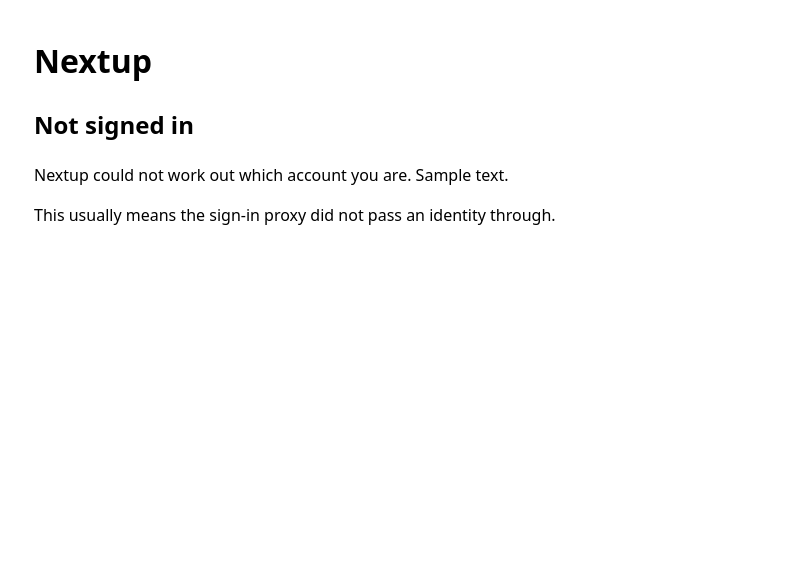
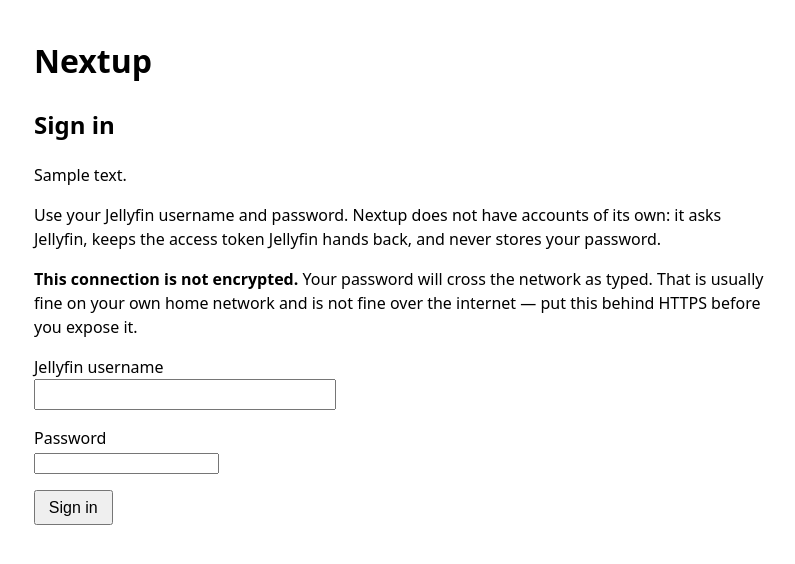
Before and after one commit to matalvernaz/nextup, a FastAPI app: template app/templates/signin.html in a window 1280 px wide. Shown: the top 564 px of the page, without its empty margins (238-1033 px from the left). Run offline with FastAPI, Linux system fonts and the light colour scheme; the template is opened without the code that fills it: most values are stand-ins (such as "Sample title", 1, 10 or a date in 2020); parts of the project's set-up code (start-up, migrations or seed data) failed here and were passed over.

Commit message:
The pages sign in to Jellyfin themselves
Identity for the browser pages came from a forward-auth proxy header alone,
with a fallback that is empty by design -- so an installation without
oauth2-proxy rendered a 'not signed in' dead end, and the distribution built
around these services deliberately exposed no pages at all. As published, the
whole package had no interface a person could reach without the iOS client.

Now the pages authenticate against Jellyfin with a username and password,
keep the access token in a cookie this app signs, and resolve identity through
the same user_from_token path the JSON API uses. The proxy header still wins
where one is in front, and JELLYFIN_USER still works for a single-person
install that wants neither.

The secret is generated on first boot and kept in the database rather than
asked for as an environment variable, because a secret somebody is made to
invent is 'changeme'. Plain HTTP is allowed and the form says the connection
is not encrypted, because a first install reached over a home network is the
case this exists for and a Secure cookie there would stop sign-in working.

A revoked token signs the session out instead of falling through to
JELLYFIN_USER, which would have shown one account's list to whoever's session
had just expired.

```diff
--- a/app/jellyfin.py
+++ b/app/jellyfin.py
@@ -470,3 +470,57 @@ def set_playlist(uid: str, name: str, item_ids: list[str]) -> str | None:
                    params={"ids": ",".join(item_ids), "userId": uid}
                    ).raise_for_status()
     return pid
+
+
+# --- Signing in as a person, rather than as this service ---------------------
+
+#: What this service calls itself in Jellyfin's session list. A person looking
+#: at the dashboard should be able to tell what authenticated.
+_CLIENT_NAME = "Nextup"
+_CLIENT_VERSION = "1"
+
+
+def _handshake(device: str) -> str:
+    """Jellyfin's authorisation header for a client that has no token yet."""
+    return (f'MediaBrowser Client="{_CLIENT_NAME}", Device="{_CLIENT_NAME}", '
+            f'DeviceId="{device}", Version="{_CLIENT_VERSION}"')
+
+
+def authenticate(username: str, password: str,
+                 device: str) -> tuple[str, User]:
+    """Exchange a username and password for that account's access token.
+
+    Used only by the browser pages. The JSON API never sees a password: its
+    callers already hold a token, which is the whole reason it can be reached
+    without a sign-in proxy in front of it.
+
+    A refusal and an unreachable Jellyfin are different exceptions on purpose.
+    "That password is wrong" and "the server is not answering" are different
+    things to do next, and a page that says the first when it means the second
+    sends somebody to reset a password that was never the problem.
+    """
+    if not username or not password:
+        raise TokenRejected("A username and a password are both needed.")
+    try:
+        with httpx.Client(base_url=config.JELLYFIN_URL, timeout=_TIMEOUT,
+                          headers={"Authorization": _handshake(device),
+                                   "Accept": "application/json"}) as c:
+            resp = c.post("/Users/AuthenticateByName",
+                          json={"Username": username, "Pw": password})
+    except httpx.HTTPError as exc:
+        log.error("sign-in could not reach Jellyfin (%s)", exc)
+        raise JellyfinUnavailable(str(exc)) from exc
+    if resp.status_code in (400, 401, 403):
+        log.warning("sign-in refused for %r (%d)", username, resp.status_code)
+        raise TokenRejected("Jellyfin did not accept that username and password.")
+    if resp.status_code >= 400:
+        log.error("sign-in got %d from Jellyfin", resp.status_code)
+        raise JellyfinUnavailable(f"Jellyfin answered {resp.status_code}.")
+    try:
+        body = resp.json()
+        token = body["AccessToken"]
+        dto = body["User"]
+    except (ValueError, KeyError, TypeError) as exc:
+        log.error("sign-in answer from Jellyfin would not parse (%s)", exc)
+        raise JellyfinUnavailable("Jellyfin's answer could not be read.") from exc
+    return token, _to_user(dto)
--- a/app/main.py
+++ b/app/main.py
@@ -5,8 +5,12 @@ path that does something. That is not minimalism for its own sake -- a screen
 reader is the primary interface here, and a page that has already finished
 rendering when it arrives is one a reader can simply read.
 
-Identity for these pages comes from the sign-in proxy's forwarded header.
-Identity for the JSON API does not, and never may: see `api.caller`.
+Identity for these pages comes from three places, in this order: a
+forward-auth proxy's header where one is in front, then this app's own signed
+session cookie, then the configured single-user fallback. The middle one is
+what makes the pages usable on an installation with no proxy at all -- see
+`app/sessions.py`. Identity for the JSON API comes from none of them and never
+may: see `api.caller`.
 """
 import os
 from contextlib import asynccontextmanager
@@ -17,8 +21,8 @@ from fastapi.responses import HTMLResponse, PlainTextResponse, RedirectResponse
 from fastapi.staticfiles import StaticFiles
 from fastapi.templating import Jinja2Templates
 
-from . import (api, compat_nextread, config, jellyfin, logs, media, selfcheck,
-               store, wants)
+from . import (api, compat_nextread, config, jellyfin, logs, media,
+               selfcheck, sessions, store, wants)
 
 log = logs.get("main")
 
@@ -116,14 +120,96 @@ store.init()
 
 
 def viewer(request: Request) -> jellyfin.User:
-    """Who is looking at this page, according to the sign-in proxy.
+    """Who is looking at this page.
 
-    Falls back to `JELLYFIN_USER` so a local or direct deployment still works.
-    That fallback is why this resolver is not shared with the JSON API, which
-    is not behind the proxy: there it would hand any caller the owner's list.
+    A forward-auth proxy's header first, because where one is deployed it is
+    the authority and this app has no business second-guessing it. Then this
+    app's own session cookie, which is how an installation with no proxy signs
+    anybody in at all. Then `JELLYFIN_USER`, for a single-person deployment
+    that wants neither.
+
+    Raises `LookupError` when none of the three resolves, which the pages turn
+    into the sign-in form. That fallback chain is why this resolver is not
+    shared with the JSON API: there it would hand any caller the owner's list.
     """
     name = (request.headers.get(config.AUTH_USER_HEADER) or "").strip()
-    return jellyfin.user(name or None)
+    if name:
+        return jellyfin.user(name)
+    token = sessions.read(request.cookies.get(sessions.COOKIE_NAME))
+    if token:
+        try:
+            return jellyfin.user_from_token(token)
+        except jellyfin.TokenRejected:
+            # The cookie verified but Jellyfin has since revoked the token
+            # inside it. Signing out is the honest answer; carrying on to the
+            # configured fallback would silently show one account's list to
+            # whoever's session had just expired.
+            log.info("a session's Jellyfin token is no longer accepted")
+            raise LookupError("Your session has expired. Please sign in again.")
+    return jellyfin.user(config.JELLYFIN_USER or None)
+
+
+def _signin_page(request: Request, detail: str = "", status: int = 200):
+    """The sign-in form, and why it is being shown."""
+    proxied = bool(request.headers.get(config.AUTH_USER_HEADER))
+    return templates.TemplateResponse(
+        request=request, name="signin.html", status_code=status,
+        context={
+            "detail": detail,
+            "proxied": proxied,
+            "encrypted": sessions.is_secure(
+                request.headers.get("x-forwarded-proto"), request.url.scheme),
+            "configured_user": bool(config.JELLYFIN_USER),
+        })
+
+
+@app.get("/signin", response_class=HTMLResponse)
+def get_signin(request: Request, msg: str = ""):
+    return _signin_page(request, detail=msg)
+
+
+@app.post("/signin")
+def post_signin(request: Request, username: str = Form(""),
+                password: str = Form("")):
+    """Sign in against Jellyfin and keep the token it hands back.
+
+    No password is stored, logged, or sent anywhere but Jellyfin. What is kept
+    is the access token, in a cookie this app signs.
+    """
+    try:
+        cookie, user = sessions.sign_in(username.strip(), password)
+    except jellyfin.TokenRejected as exc:
+        return _signin_page(request, detail=str(exc), status=401)
+    except jellyfin.JellyfinUnavailable as exc:
+        return _signin_page(
+            request,
+            detail=f"Jellyfin could not be reached, so nobody can sign in "
+                   f"yet. ({exc})",
+            status=503)
+    response = RedirectResponse(url="/", status_code=303)
+    response.set_cookie(
+        sessions.COOKIE_NAME, cookie, max_age=sessions.SESSION_SECONDS,
+        httponly=True, samesite="lax",
+        # Only where the request really arrived over HTTPS. Setting it on a
+        # plain-HTTP install would stop the cookie coming back at all, and a
+        # first installation on a home network is exactly that install.
+        secure=sessions.is_secure(
+            request.headers.get("x-forwarded-proto"), request.url.scheme))
+    log.info("session started for %s", user.key)
+    return response
+
+
+@app.post("/signout")
+def post_signout(request: Request):
+    """Forget this browser's session. Jellyfin's own token is left alone.
+
+    Deliberately not a Jellyfin sign-out: the same account may be signed in on
+    a phone with the same token, and closing a browser tab is no reason to
+    stop somebody's audiobook.
+    """
+    response = RedirectResponse(url="/signin", status_code=303)
+    response.delete_cookie(sessions.COOKIE_NAME)
+    return response
 
 
 @app.get("/healthz", response_class=PlainTextResponse)
@@ -153,9 +239,7 @@ def index(request: Request, q: str = "", medium: str = "", unit: str = "",
     try:
         user = viewer(request)
     except LookupError as exc:
-        return templates.TemplateResponse(
-            request=request, name="signin.html", status_code=403,
-            context={"detail": str(exc)})
+        return _signin_page(request, detail=str(exc), status=401)
 
     offered = media.available()
     medium = medium if medium in offered else (next(iter(offered), ""))
--- a/app/static/nextup.css
+++ b/app/static/nextup.css
@@ -10,3 +10,13 @@ body { font-family: system-ui, sans-serif; line-height: 1.5; margin: 0 auto;
 .owned { font-style: italic; }
 button { font-size: 1rem; padding: 0.4rem 0.8rem; }
 input[type="text"], select { font-size: 1rem; padding: 0.3rem; min-width: 18rem; }
+
+/* The sign-out control sits in the same line as who is signed in, without
+   becoming a separate landmark a reader has to pass through. */
+.signout {
+    display: inline;
+}
+
+.signout button {
+    font: inherit;
+}
--- a/app/templates/base.html
+++ b/app/templates/base.html
@@ -10,7 +10,16 @@
 <a class="skip" href="#main">Skip to main content</a>
 <header>
   <h1>Nextup</h1>
-  {% if user is defined %}<p class="who">Signed in as {{ user.name }}.</p>{% endif %}
+  {% if user is defined %}
+  <p class="who">
+    Signed in as {{ user.name }}.
+    {# A form and not a link: signing out changes something, and a GET that
+       changes something is one a browser may make on its own. #}
+    <form method="post" action="/signout" class="signout">
+      <button type="submit">Sign out {{ user.name }}</button>
+    </form>
+  </p>
+  {% endif %}
 </header>
 {#
   The live region is rendered on every page whether or not there is anything in
--- a/app/templates/signin.html
+++ b/app/templates/signin.html
@@ -1,7 +1,53 @@
 {% extends "base.html" %}
-{% block title %}Nextup — not signed in{% endblock %}
+{% block title %}Sign in to Nextup{% endblock %}
 {% block main %}
-<h2>Not signed in</h2>
-<p>Nextup could not work out which account you are. {{ detail }}</p>
-<p>This usually means the sign-in proxy did not pass an identity through.</p>
+<h2>Sign in</h2>
+
+{# Present on every load rather than added by the response that has something
+   to say. A live region inserted at the moment it gains text is not announced
+   by every screen reader; one that was already in the page is. #}
+<p role="status" aria-live="polite">{{ detail }}</p>
+
+{% if proxied %}
+<p>
+  A sign-in proxy is in front of this page but did not pass an identity
+  through, so there is nobody to be. That is a proxy configuration to fix
+  rather than something to work around here.
+</p>
+{% else %}
+<p>
+  Use your Jellyfin username and password. Nextup does not have accounts of
+  its own: it asks Jellyfin, keeps the access token Jellyfin hands back, and
+  never stores your password.
+</p>
+
+{% if not encrypted %}
+<p>
+  <strong>This connection is not encrypted.</strong> Your password will cross
+  the network as typed. That is usually fine on your own home network and is
+  not fine over the internet — put this behind HTTPS before you expose it.
+</p>
+{% endif %}
+
+<form method="post" action="/signin">
+  <p>
+    <label for="username">Jellyfin username</label><br>
+    <input type="text" id="username" name="username" autocomplete="username"
+           autocapitalize="none" autocorrect="off" spellcheck="false" required>
+  </p>
+  <p>
+    <label for="password">Password</label><br>
+    <input type="password" id="password" name="password"
+           autocomplete="current-password" required>
+  </p>
+  <p><button type="submit">Sign in</button></p>
+</form>
+{% endif %}
+
+{% if configured_user %}
+<p>
+  This installation also has a single configured account. If you meant to use
+  that, the page will resolve it once no session cookie is present.
+</p>
+{% endif %}
 {% endblock %}
```
Also changed, not shown: app/sessions.py (added, +148 -0 lines), tests/test_signin.py (added, +116 -0 lines).
